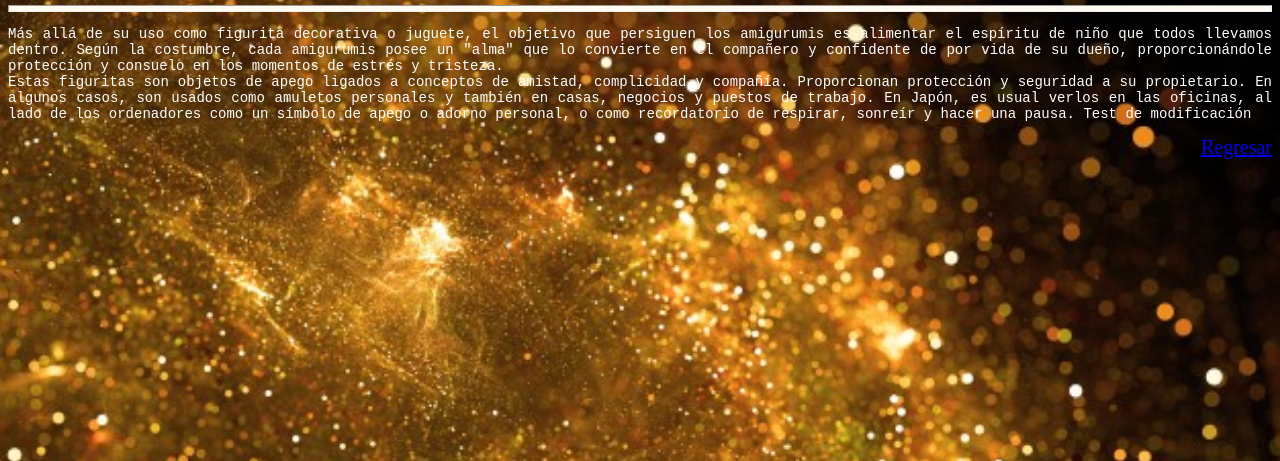
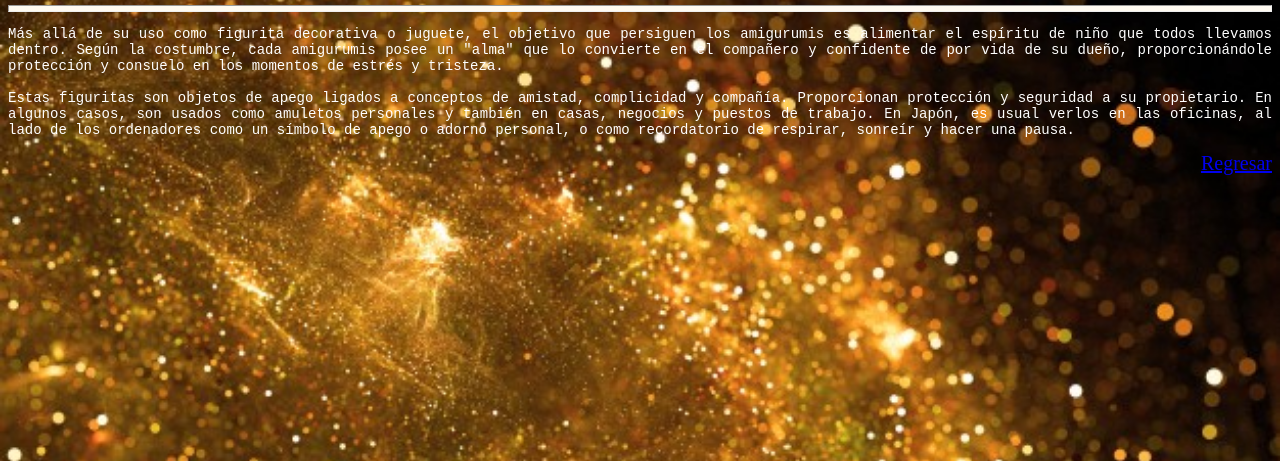
Before and after one commit to Darkk3n/PuntadasDeAmor, a plain HTML site: page amigurimi.html in a window 1280 px wide. Shown: the part 339-800 px from the top of the page. Drawn offline with Linux system fonts and the light colour scheme.

Commit message:
Quitando el texto adicional

```diff
--- a/amigurimi.html
+++ b/amigurimi.html
@@ -18,9 +18,8 @@
   </table>
   <hr class="barras">
 <p class="parrafo">
-  Más allá de su uso como figurita decorativa o juguete, el objetivo que persiguen los amigurumis es alimentar el espíritu de niño que todos llevamos dentro. Según la costumbre, cada amigurumis posee un "alma" que lo convierte en el compañero y confidente de por vida de su dueño, proporcionándole protección y consuelo en los momentos de estrés y tristeza.<br>
+  Más allá de su uso como figurita decorativa o juguete, el objetivo que persiguen los amigurumis es alimentar el espíritu de niño que todos llevamos dentro. Según la costumbre, cada amigurumis posee un "alma" que lo convierte en el compañero y confidente de por vida de su dueño, proporcionándole protección y consuelo en los momentos de estrés y tristeza.<br><br>
   Estas figuritas son objetos de apego ligados a conceptos de amistad, complicidad y compañía. Proporcionan protección y seguridad a su propietario. En algunos casos, son usados como amuletos personales y también en casas, negocios y puestos de trabajo. En Japón, es usual verlos en las oficinas, al lado de los ordenadores como un símbolo de apego o adorno personal, o como recordatorio de respirar, sonreír y hacer una pausa.
-  Test de modificación
 </p>
 <footer align="right">
   <a class="link" href="index.html">Regresar</a>
```
